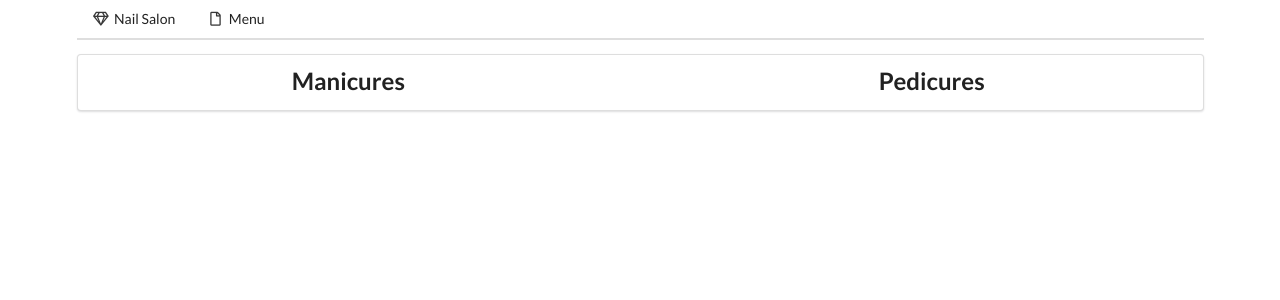
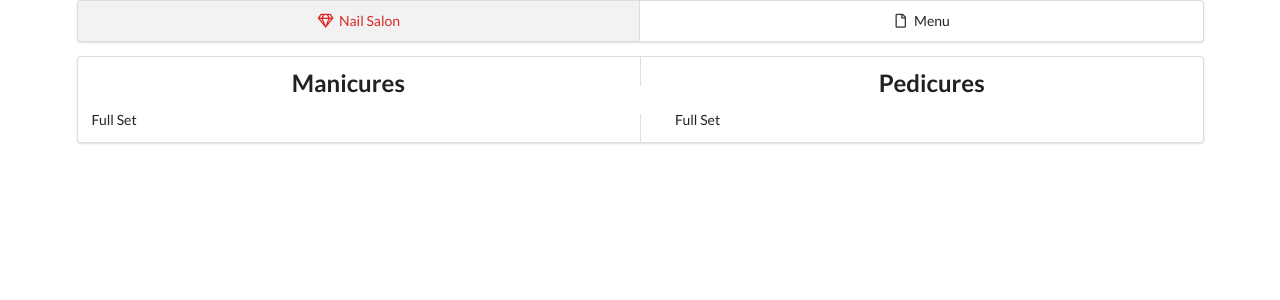
Before and after one commit to ddoan0/nail-salon, a React (Create React App) app: page /menu in a window 1280 px wide. Shown: the top 300 px of the page. Built offline with nearby package versions, Linux system fonts and the light colour scheme.

Commit message:
Update README and implement state toggle in the header

```diff
--- a/src/components/Header.js
+++ b/src/components/Header.js
@@ -1,19 +1,40 @@
 import React from 'react';
 import { Link } from 'react-router-dom';
 
-const Header = () => {
+class Header extends React.Component {
+  state = {
+    selectedHeader: 'Nail Salon'
+  };
+
+  onHeaderClick(pressedItem) {
+    this.setState({
+      selectedHeader: pressedItem
+    });
+  };
+
+  render() {
     return (
-    <div className="ui secondary pointing menu">
-      <Link to="/" className="item">
+      <div className="ui fluid two item menu ">
+        <Link
+          onClick={() => this.onHeaderClick('Nail Salon')}
+          to="/"
+          className={this.state.selectedHeader === 'Nail Salon' ? 'active red item': 'item'}
+        >
           <i className="gem outline icon"></i>
           Nail Salon
         </Link>
-      <Link to="/menu" className="item">
+        <Link
+          onClick={() => this.onHeaderClick('Menu')}
+          to="/menu"
+          className={this.state.selectedHeader === 'Menu' ? 'active red item': 'item'}
+        >
           <i className="file outline icon"></i>
           Menu
         </Link>
       </div>
     );
+  }
+
 };
 
 export default Header;
--- a/src/components/Menu.js
+++ b/src/components/Menu.js
@@ -1,18 +1,25 @@
 import React from 'react';
 
-const Menu = () => {
+import MenuList from './MenuList';
+
+class Menu extends React.Component {
+  render() {
     return (
       <div className="ui segment">
         <div className="ui two column very relaxed grid">
           <div className="column">
             <h2 className="ui center aligned header">Manicures</h2>
+            <MenuList item="Full Set"/>
           </div>
           <div className="column">
             <h2 className="ui center aligned header">Pedicures</h2>
+            <MenuList item="Full Set"/>
           </div>
         </div>
+        <div className="ui vertical divider"></div>
       </div>
     );
   }
+}
 
 export default Menu;
--- /dev/null
+++ b/src/components/MenuList.js
@@ -0,0 +1,11 @@
+import React from 'react';
+
+const MenuList = (props) => {
+  return (
+    <div className="ui list">
+      <div className="item">{props.item}</div>
+    </div>
+  );
+};
+
+export default MenuList;
```
Also changed, not shown: 1 other file (tests, documents, lock files or other folders). Lines whose indentation alone changed are shown as unchanged.
